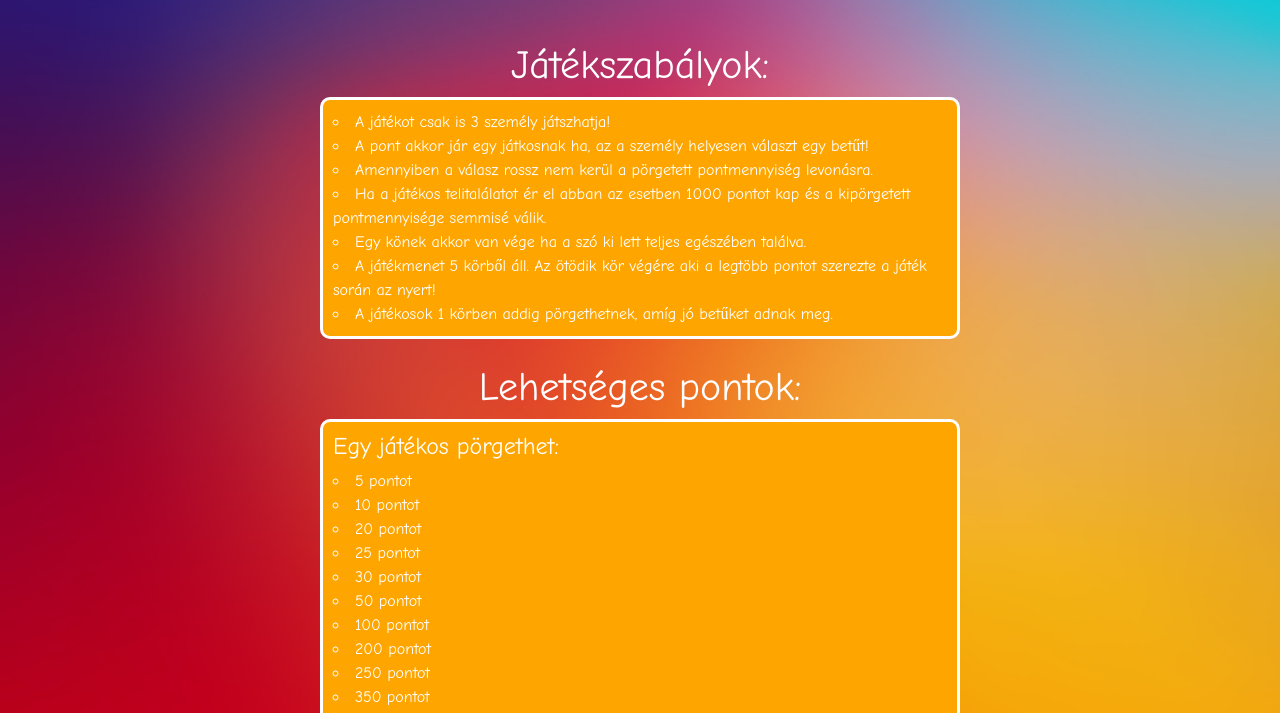
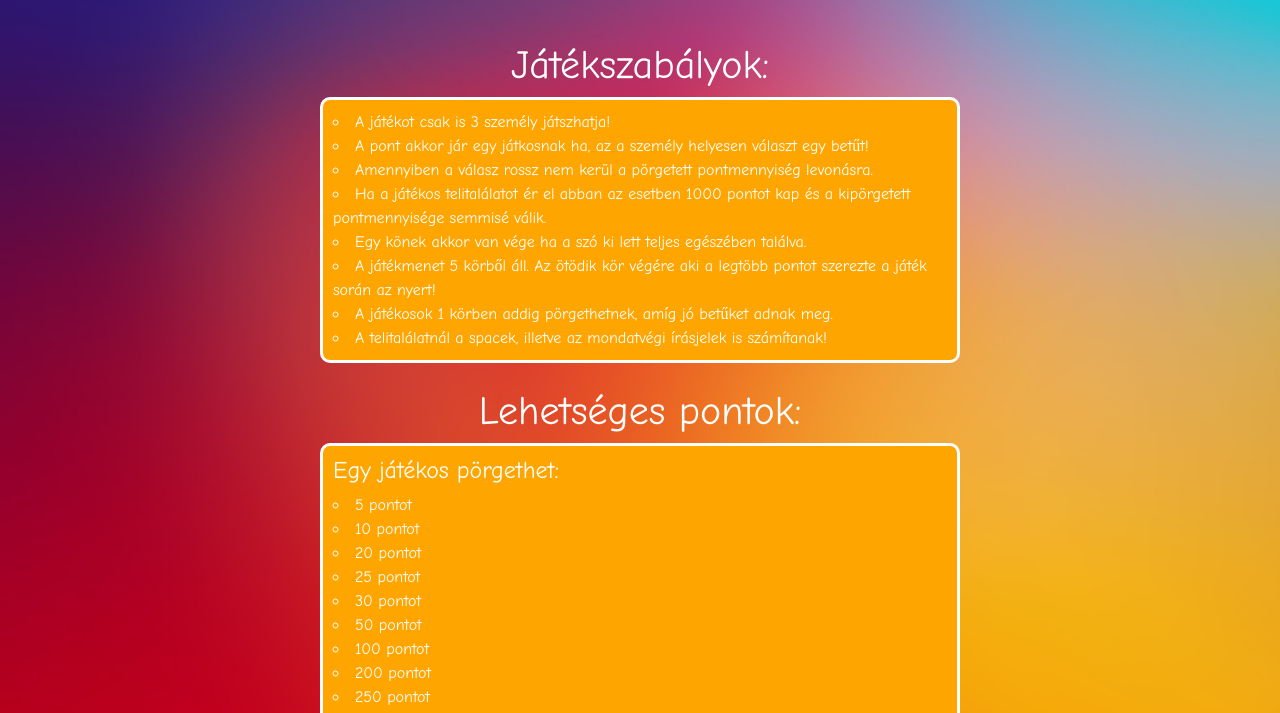
Before and after one commit to BMarkAdrian/Szerencsekerek, a plain HTML site: page Webprog_leadando/vegleges_design/szabalyok/szabalyok.html in a window 1280 px wide. Shown: the part 87-800 px from the top of the page. Drawn offline with nearby package versions, Linux system fonts and the light colour scheme.

Commit message:
Update szabalyok.html

```diff
--- a/Webprog_leadando/vegleges_design/szabalyok/szabalyok.html
+++ b/Webprog_leadando/vegleges_design/szabalyok/szabalyok.html
@@ -27,6 +27,7 @@
     <li class="lapli">Egy könek akkor van vége ha a szó ki lett teljes egészében találva.</li>
     <li class="lapli">A játékmenet 5 körből áll. Az ötödik kör végére aki a legtöbb pontot szerezte a játék során az nyert!</li>
     <li class="lapli">A játékosok 1 körben addig pörgethetnek, amíg jó betűket adnak meg.</li>
+    <li class="lapli">A telitalálatnál a spacek, illetve az mondatvégi írásjelek is számítanak!</li>
 </div>
 <br>
 <h1 id="lapcim">Lehetséges pontok:</h1>
```
